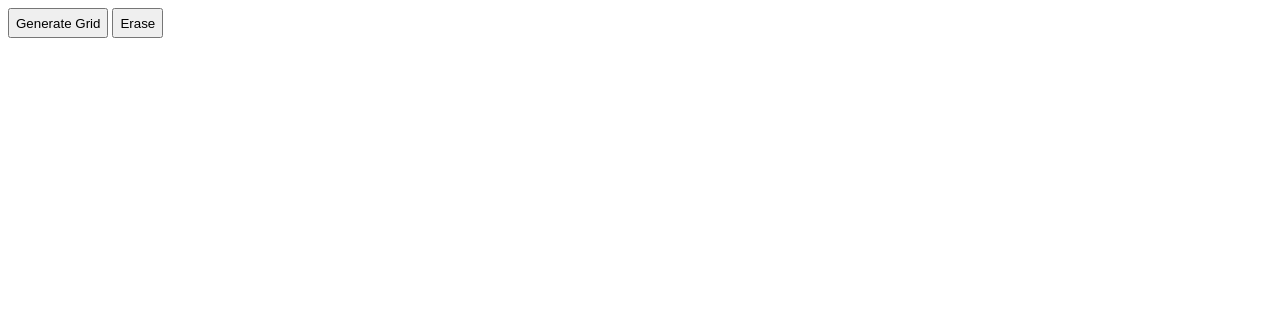
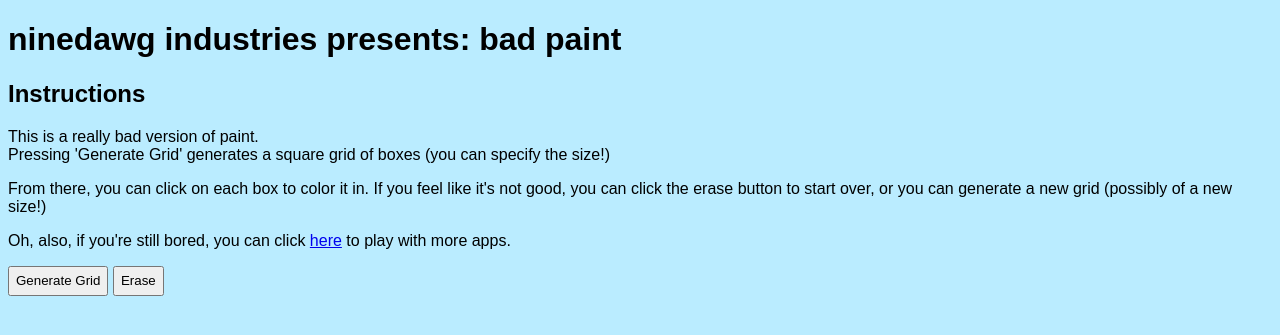
Before and after one commit to ninehusky/bad-paint, a PHP site: page / in a window 1280 px wide. Shown: the top 335 px of the page. Run offline with PHP 8.4, Linux system fonts and the light colour scheme.

Commit message:
Add instructions

```diff
--- a/index.html
+++ b/index.html
@@ -5,6 +5,11 @@
 		<link rel="stylesheet" href="style.css">
 	</head>
 	<body>
+		<h1>ninedawg industries presents: bad paint</h1>
+		<h2>Instructions</h2>
+		<p>This is a really bad version of paint.<br>Pressing 'Generate Grid' generates a square grid of boxes (you can specify the size!)</p>
+		<p>From there, you can click on each box to color it in. If you feel like it's not good, you can click the erase button to start over, or you can generate a new grid (possibly of a new size!)</p>
+		<p>Oh, also, if you're still bored, you can click <a href="https://ninehusky.github.io">here</a> to play with more apps.</p>
 		<button onclick="generateGrid()">Generate Grid</button>
 		<button onclick="erase()">Erase</button>
 		<br><br>
--- a/script.js
+++ b/script.js
@@ -2,7 +2,10 @@ let generated = false;
 const GRID_SIZE = 500;
 
 function generateGrid() {
-	let length = prompt('How long would you like the grid to be?');
+	let length = -1;
+	while (length < 0 || length > 30) {
+		length = prompt('How long would you like the grid to be? (Pick a positive number less than or equal to 30!)');
+	}
 	if (!generated) {
 		generated = true;
 	} else {
@@ -39,7 +42,6 @@ function resetGrid() {
 	}
 }
 
-// im doing this fucking e thing to denote a class because im about that life
 function changeColor(e) {
 	e.target.classList.remove('unclicked');
 	e.target.classList.add('clicked');
--- a/style.css
+++ b/style.css
@@ -1,3 +1,8 @@
+html {
+	font-family: "Arial Bold", sans-serif;
+	background-color: #baecff;
+}
+
 .unclicked {
 	background-color: gray;
 }
```
